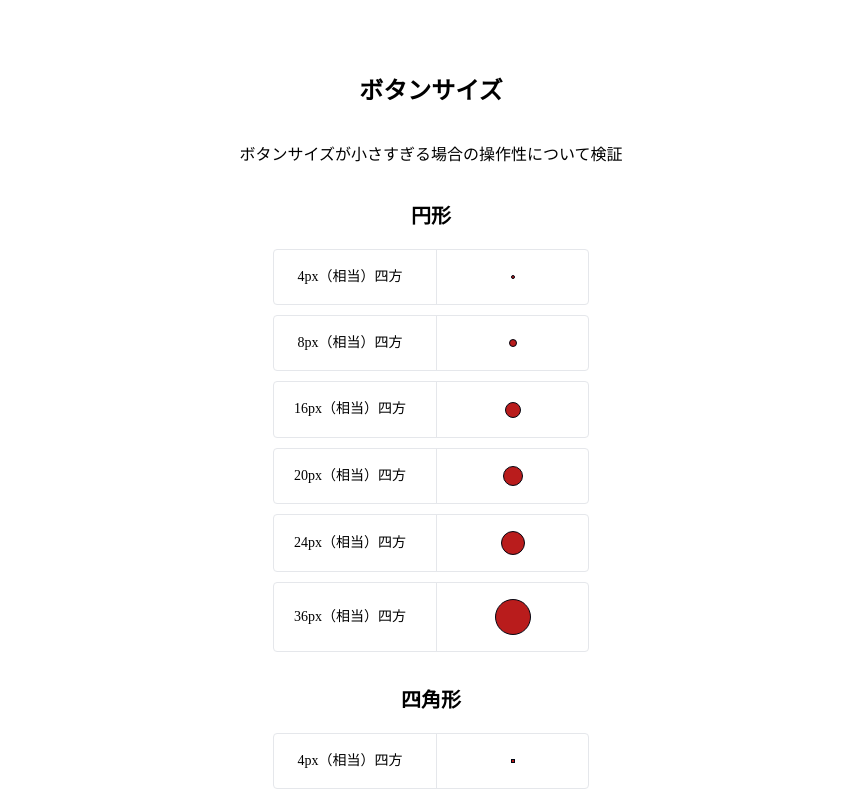
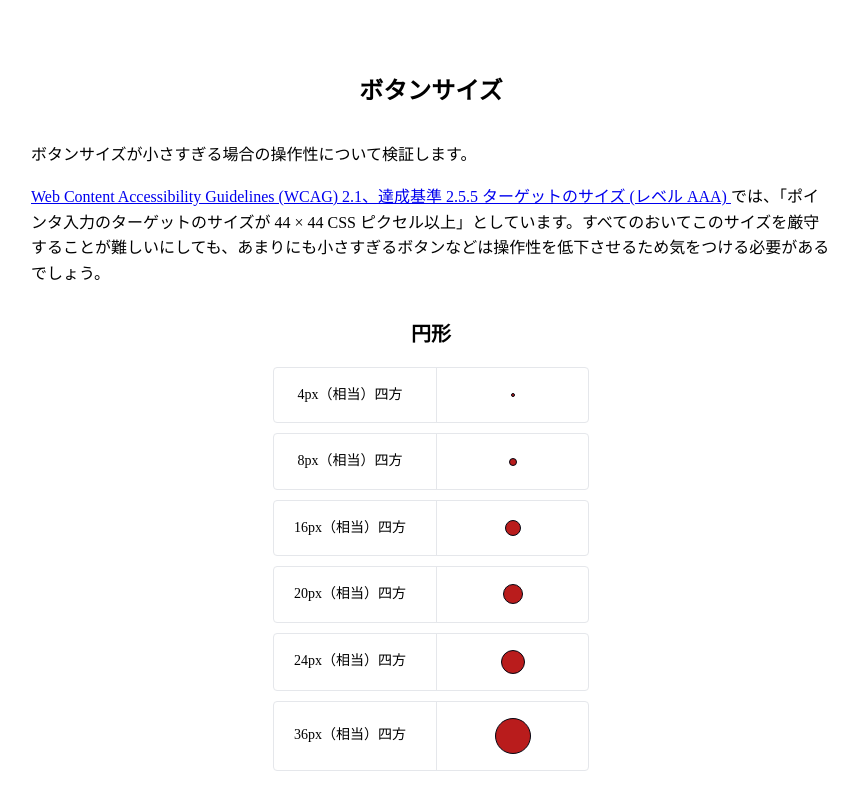
Before and after one commit to burnworks/accessibility-bad-example, a plain HTML site: page docs/button-size-test/index.html in a window 1280 px wide. Shown: the top 796 px of the page, without its empty margins (209-1067 px from the left). Drawn offline with Linux system fonts and the light colour scheme.

Commit message:
Update index.html

```diff
--- a/docs/button-size-test/index.html
+++ b/docs/button-size-test/index.html
@@ -26,7 +26,6 @@
 
     .description {
       max-width: 50rem;
-      text-align: center;
       margin: 2rem auto;
     }
 
@@ -145,7 +144,13 @@
     <h1>ボタンサイズ</h1>
     <div class="description">
       <p>
-        ボタンサイズが小さすぎる場合の操作性について検証
+        ボタンサイズが小さすぎる場合の操作性について検証します。
+      </p>
+      <p>
+        <a href="https://www.w3.org/TR/WCAG21/#target-size" target="_blank" hreflang="en">Web Content Accessibility
+          Guidelines (WCAG) 2.1、達成基準 2.5.5 ターゲットのサイズ (レベル AAA) </a>
+        では、「ポインタ入力のターゲットのサイズが 44 × 44 CSS
+        ピクセル以上」としています。すべてのおいてこのサイズを厳守することが難しいにしても、あまりにも小さすぎるボタンなどは操作性を低下させるため気をつける必要があるでしょう。
       </p>
     </div>
 
```
